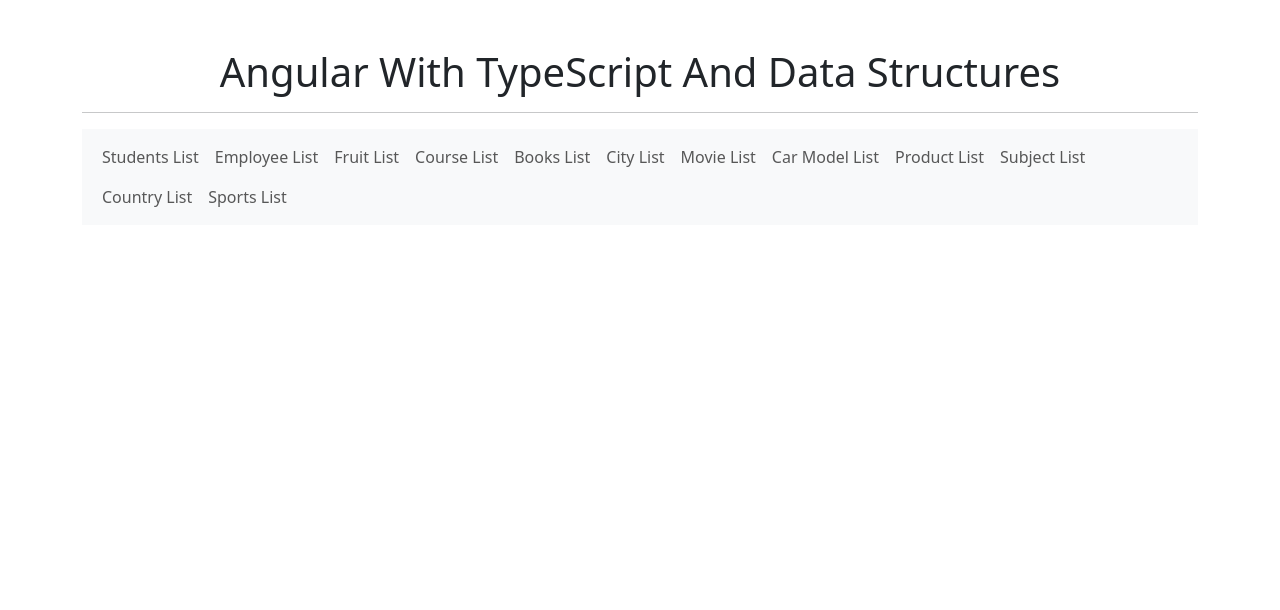
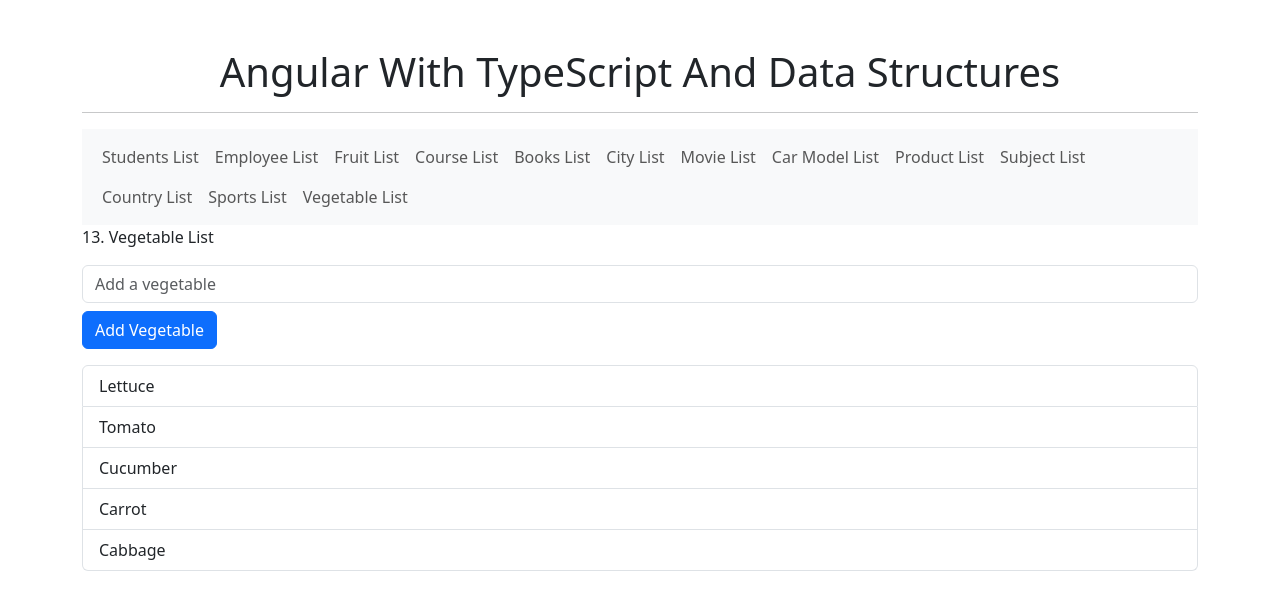
Before and after one commit to muningg/Angular_With_TypeScript_And_Data_Structures, an Angular app: page /vegetable-list in a window 1280 px wide. Before the commit this address led to /. Shown: the top 610 px of the page. Built offline with nearby package versions, Linux system fonts and the light colour scheme.

Commit message:
feat(vegetable-list): implement vegetable list management
- Added VegetableListComponent for adding and displaying vegetables.
- Updated routing for vegetable list access.

```diff
--- a/src/app/app.component.html
+++ b/src/app/app.component.html
@@ -40,6 +40,9 @@
         <li class="nav-item">
           <a class="nav-link" routerLink="/sports-list">Sports List</a>
         </li>
+        <li class="nav-item">
+          <a class="nav-link" routerLink="/vegetable-list">Vegetable List</a>
+        </li>
       </ul>
     </div>
   </nav>
--- a/src/app/app.module.ts
+++ b/src/app/app.module.ts
@@ -18,6 +18,7 @@
 import { SubjectListComponent } from './components/subject-list/subject-list.component';
 import { CountryListComponent } from './components/country-list/country-list.component';
 import { SportsListComponent } from './components/sports-list/sports-list.component';
+import { VegetableListComponent } from './components/vegetable-list/vegetable-list.component';
 
 @NgModule({
   imports: [
@@ -41,6 +42,7 @@
     SubjectListComponent,
     CountryListComponent,
     SportsListComponent,
+    VegetableListComponent,
   ],
   providers: [],
   bootstrap: [AppComponent]
--- a/src/app/app.routes.ts
+++ b/src/app/app.routes.ts
@@ -11,6 +11,7 @@
 import { SubjectListComponent } from './components/subject-list/subject-list.component';
 import { CountryListComponent } from './components/country-list/country-list.component';
 import { SportsListComponent } from './components/sports-list/sports-list.component';
+import { VegetableListComponent } from './components/vegetable-list/vegetable-list.component';
 
 export const routes: Routes = [
     {path: 'students-list', component: StudentListComponent},
@@ -25,4 +26,5 @@
     {path: 'subject-list', component: SubjectListComponent},
     {path: 'country-list', component: CountryListComponent},
     {path: 'sports-list', component: SportsListComponent},
+    {path: 'vegetable-list', component: VegetableListComponent},
 ];
--- /dev/null
+++ b/src/app/components/vegetable-list/vegetable-list.component.html
@@ -0,0 +1,10 @@
+<p>13. Vegetable List</p>
+<input type="text" class="form-control" [(ngModel)]="newVegetable" placeholder="Add a vegetable" />
+
+<button class="btn btn-primary mt-2" (click)="addVegetable()">Add Vegetable</button>
+
+<ul class="mt-3 list-group">
+  <li class="list-group-item" *ngFor="let vegetable of vegetables">
+    {{vegetable}}
+  </li>
+</ul>
--- /dev/null
+++ b/src/app/components/vegetable-list/vegetable-list.component.ts
@@ -0,0 +1,18 @@
+import { Component } from '@angular/core';
+
+@Component({
+  selector: 'app-vegetable-list',
+  templateUrl: './vegetable-list.component.html',
+  styleUrl: './vegetable-list.component.css'
+})
+export class VegetableListComponent {
+  vegetables: string[] = ['Lettuce', 'Tomato', 'Cucumber', 'Carrot', 'Cabbage'];
+  newVegetable: string = '';
+
+  addVegetable() {
+    if (this.newVegetable.trim()) {
+      this.vegetables.push(this.newVegetable);
+      this.newVegetable = '';
+    }
+  }
+}
```
Also changed, not shown: src/app/components/vegetable-list/vegetable-list.component.css (added), 1 other file (tests, documents, lock files or other folders).
